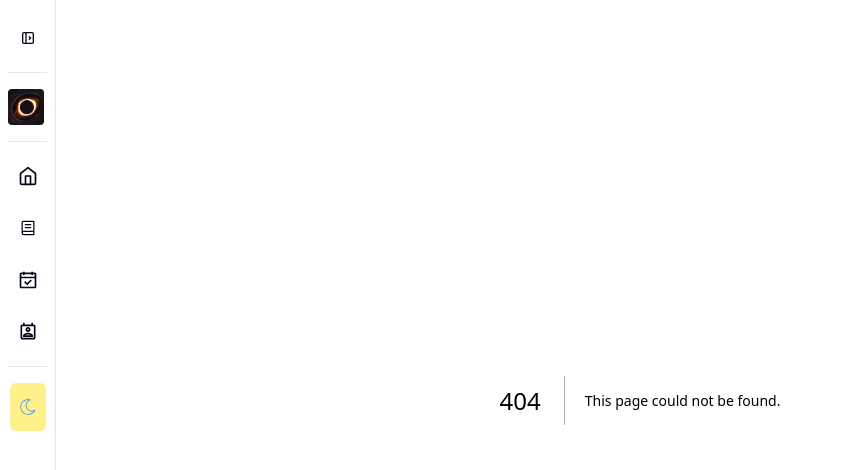
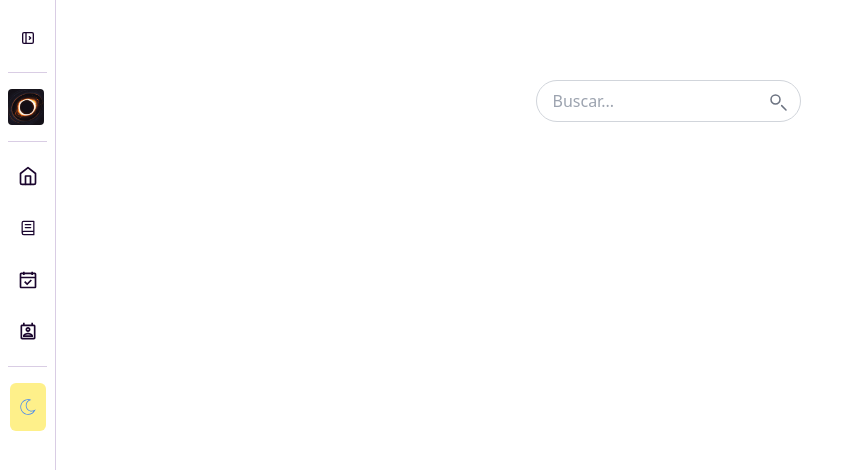
Before and after one commit to joabesnts09/dr-universo-app, a Next.js app: page /articles in a window 1280 px wide. Before the commit this address had no page. Shown: the top 470 px of the page, without its empty margins (0-856 px from the left). Built offline with nearby package versions, Linux system fonts and the light colour scheme.

Commit message:
feat: add new themes & input component 🚀

```diff
--- /dev/null
+++ b/src/app/articles/page.tsx
@@ -0,0 +1,11 @@
+import { ArticlesPage } from '@/components/articlesPage'
+
+export default function Articles() {
+  return (
+    <>
+      <main className='pt-20 sm:pl-14'>
+        <ArticlesPage />
+      </main>
+    </>
+  );
+}
--- a/src/app/globals.css
+++ b/src/app/globals.css
@@ -9,90 +9,92 @@ body {
 @layer base {
   :root {
     --background: 0 0% 100%;
-    --foreground: 222.2 84% 4.9%;
+    --foreground: 270 80% 10%;
     --card: 0 0% 100%;
-    --card-foreground: 222.2 84% 4.9%;
+    --card-foreground: 270 80% 10%;
     --popover: 0 0% 100%;
-    --popover-foreground: 222.2 84% 4.9%;
-    --primary: 222.2 47.4% 11.2%;
-    --primary-foreground: 210 40% 98%;
-    --secondary: 210 40% 96.1%;
-    --secondary-foreground: 222.2 47.4% 11.2%;
-    --muted: 210 40% 96.1%;
-    --muted-foreground: 215.4 16.3% 46.9%;
-    --accent: 210 40% 96.1%;
-    --accent-foreground: 222.2 47.4% 11.2%;
-    --destructive: 0 84.2% 60.2%;
-    --destructive-foreground: 210 40% 98%;
-    --border: 214.3 31.8% 91.4%;
-    --input: 214.3 31.8% 91.4%;
-    --ring: 222.2 84% 4.9%;
-    --chart-1: 12 76% 61%;
-    --chart-2: 173 58% 39%;
-    --chart-3: 197 37% 24%;
-    --chart-4: 43 74% 66%;
-    --chart-5: 27 87% 67%;
+    --popover-foreground: 270 80% 10%;
+    --primary: 270 65% 52%;
+    --primary-foreground: 0 0% 100%;
+    --secondary: 270 40% 92%;
+    --secondary-foreground: 270 65% 30%;
+    --muted: 270 40% 92%;
+    --muted-foreground: 270 25% 45%;
+    --accent: 270 50% 80%;
+    --accent-foreground: 270 65% 30%;
+    --destructive: 340 70% 55%;
+    --destructive-foreground: 0 0% 100%;
+    --border: 270 30% 85%;
+    --input: 270 30% 85%;
+    --ring: 270 70% 55%;
+    --chart-1: 280 76% 60%;
+    --chart-2: 260 58% 55%;
+    --chart-3: 240 50% 50%;
+    --chart-4: 300 60% 65%;
+    --chart-5: 320 70% 60%;
     --radius: 0.5rem;
-    --sidebar-background: 0 0% 98%;
-    --sidebar-foreground: 240 5.3% 26.1%;
-    --sidebar-primary: 240 5.9% 10%;
-    --sidebar-primary-foreground: 0 0% 98%;
-    --sidebar-accent: 240 4.8% 95.9%;
-    --sidebar-accent-foreground: 240 5.9% 10%;
-    --sidebar-border: 220 13% 91%;
-    --sidebar-ring: 217.2 91.2% 59.8%;
-    --btnViolet: 262 100% 65%;
-    --btnVioletHover: 261 100% 73%;
-    --btnBlue: 221 100% 63%;
-    --btnBlueHover: 221 100% 67%;
-    --bgBlur: 210 20% 50% 0.8;
-    --titlePrimary: 261 81% 35%;
-    --textPrimary: 261 67% 9%;
-    --textSecondary: 261 81% 73%;
-    --border-color: #141414;
-    --bgBtnColor: #F2F2F2;
-    --hoverBgBtn: #cacaca;
-  }
+    --sidebar-background: 0 0% 97%;
+    --sidebar-foreground: 270 20% 20%;
+    --sidebar-primary: 270 65% 52%;
+    --sidebar-primary-foreground: 0 0% 100%;
+    --sidebar-accent: 270 50% 85%;
+    --sidebar-accent-foreground: 270 65% 30%;
+    --sidebar-border: 270 25% 85%;
+    --sidebar-ring: 270 70% 55%;
+    --btnViolet: 270 100% 70%;
+    --btnVioletHover: 270 90% 75%;
+    --btnBlue: 260 100% 63%;
+    --btnBlueHover: 260 90% 67%;
+    --bgBlur: 270 20% 40% 0.8;
+    --titlePrimary: 270 65% 40%;
+    --textPrimary: 270 50% 20%;
+    --textSecondary: 270 60% 70%;
+    --border-color: #D3C3F3;
+    --bgBtnColor: #be8dfd;
+    --hoverBgBtn: #bc97ff;
+}
+
+
 
   .dark {
     --background: 0 0% 5%;
-    --foreground: 210 40% 98%;
-    --card: 0 0% 10%;
-    --card-foreground: 210 40% 98%;
-    --popover: 0 0% 5%;
-    --popover-foreground: 210 40% 98%;
-    --primary: 204.8 86% 60%;
+    --foreground: 270 30% 95%;
+    --card: 270 25% 8%;
+    --card-foreground: 270 30% 95%;
+    --popover: 270 25% 5%;
+    --popover-foreground: 270 30% 95%;
+    --primary: 270 75% 58%;
     --primary-foreground: 0 0% 100%;
-    --secondary: 210 20% 20%;
-    --secondary-foreground: 210 40% 98%;
-    --muted: 210 10% 20%;
-    --muted-foreground: 210 30% 80%;
-    --accent: 204.8 86% 60%;
+    --secondary: 270 25% 15%;
+    --secondary-foreground: 270 40% 80%;
+    --muted: 270 20% 12%;
+    --muted-foreground: 270 15% 60%;
+    --accent: 270 75% 58%;
     --accent-foreground: 0 0% 100%;
-    --destructive: 0 70% 50%;
-    --destructive-foreground: 210 40% 98%;
-    --border: 210 10% 20%;
-    --input: 210 10% 20%;
-    --ring: 204.8 86% 60%;
-    --chart-1: 204.8 86% 60%;
-    --chart-2: 210 20% 50%;
-    --chart-3: 0 50% 60%;
-    --chart-4: 50 100% 50%;
-    --chart-5: 340 70% 50%;
-    --sidebar-background: 0 0% 10%;
-    --sidebar-foreground: 240 5.3% 95%;
-    --sidebar-primary: 204.8 86% 60%;
+    --destructive: 340 70% 45%;
+    --destructive-foreground: 270 30% 95%;
+    --border: 270 20% 20%;
+    --input: 270 20% 20%;
+    --ring: 270 75% 58%;
+    --chart-1: 280 70% 55%;
+    --chart-2: 260 50% 50%;
+    --chart-3: 300 65% 55%;
+    --chart-4: 320 80% 45%;
+    --chart-5: 340 65% 50%;
+    --sidebar-background: 270 25% 8%;
+    --sidebar-foreground: 270 30% 95%;
+    --sidebar-primary: 270 75% 58%;
     --sidebar-primary-foreground: 0 0% 100%;
-    --sidebar-accent: 210 20% 30%;
+    --sidebar-accent: 270 25% 12%;
     --sidebar-accent-foreground: 0 0% 100%;
-    --sidebar-border: 210 10% 20%;
-    --sidebar-ring: 204.8 86% 60%;
-    --titlePrimary: 261 76% 58%;
-    --textPrimary: 259 61% 92%;
-    --border-color: #666666;
-    --bgBtnColor: #3F3F3F;
-    --hoverBgBtn: #525252;
-  }
+    --sidebar-border: 270 20% 20%;
+    --sidebar-ring: 270 75% 58%;
+    --titlePrimary: 270 65% 70%;
+    --textPrimary: 270 45% 85%;
+    --border-color: #3A2A4C;
+    --bgBtnColor: #2E2038;
+    --hoverBgBtn: #4B3660;
+}
 }
 
 @layer base {
--- /dev/null
+++ b/src/components/articlesPage/index.tsx
@@ -0,0 +1,15 @@
+import { InputSearcher } from './inputSearcher'
+
+export const ArticlesPage = () => {
+
+  return (
+    <>
+      <section className='flex flex-col gap-10 xl:gap-24 w-[90%]  xl:w-[80%] 2xl:w-[75%] mx-auto mt-0 items-center justify-center'>
+        {/* <div className='border-b w-full'></div> */}
+        <div>
+          <InputSearcher />
+        </div>
+      </section>
+    </>
+  )
+}
--- /dev/null
+++ b/src/components/articlesPage/inputSearcher/index.tsx
@@ -0,0 +1,55 @@
+'use client'
+import { useState } from 'react'
+
+interface ISearchInputProps {
+  placeholder?: string
+  onSearch?: (value: string) => void
+}
+
+export const InputSearcher = ({
+  placeholder = 'Buscar...',
+  onSearch,
+}: ISearchInputProps) => {
+  const [inputValue, setInputValue] = useState<string>('')
+
+  const handleInputChange = (e: React.ChangeEvent<HTMLInputElement>) => {
+    setInputValue(e.target.value)
+  }
+
+  const handleSearch = () => {
+    if (onSearch) onSearch(inputValue)
+  }
+
+  return (
+    <>
+      <div className='relative w-full max-w-md'>
+        <input
+          type='text'
+          value={inputValue}
+          onChange={handleInputChange}
+          placeholder={placeholder}
+          className='w-full px-4 py-2 border border-gray-300 rounded-full focus:outline-none focus:ring-2 focus:ring-blue-500'
+        />
+        <button
+          onClick={handleSearch}
+          className='absolute inset-y-0 right-0 flex items-center pr-3 text-gray-500 hover:text-blue-500'
+        >
+          <svg
+            xmlns='http://www.w3.org/2000/svg'
+            fill='none'
+            viewBox='0 0 24 24'
+            strokeWidth={1.5}
+            stroke='currentColor'
+            className='w-6 h-6'
+          >
+            <path
+              strokeLinecap='round'
+              strokeLinejoin='round'
+              d='M21 21l-4.35-4.35M15 10.5a4.5 4.5 0 11-9 0 4.5 4.5 0 019 0z'
+            />
+          </svg>
+        </button>
+      </div>
+    </>
+  )
+}
```
